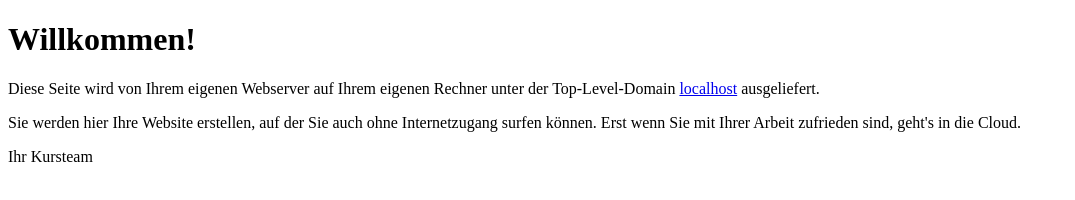
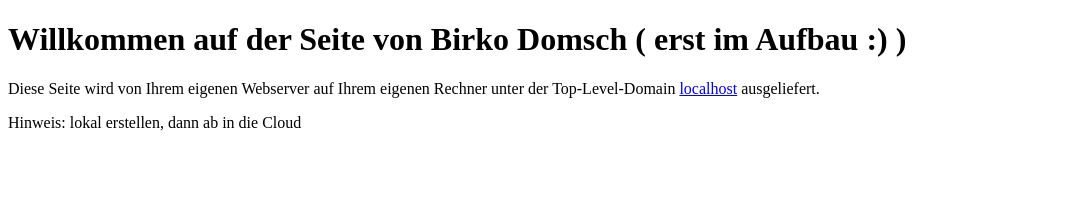
Before and after one commit to webengineering67/webeng2013, a plain HTML site: page index.html in a window 1280 px wide. Shown: the whole page, without its empty margins (0-1075 px from the left). Drawn offline with Linux system fonts and the light colour scheme.

Commit message:
Überschrift

```diff
--- a/index.html
+++ b/index.html
@@ -2,11 +2,11 @@
 <html>
 <head>
 <meta http-equiv="Content-Type" content="text/html;charset=utf-8" />
-<title>Willkommen!</title>
+<title>Willkommen auf der Seite von Birko Domsch</title>
 </head>
 <body>
 <header>
-	<h1>Willkommen!</h1>
+	<h1>Willkommen auf der Seite von Birko Domsch ( erst im Aufbau :) )</h1>
 </header>
 <article>
 	<p>
@@ -14,11 +14,7 @@
 		<a href="http://localhost">localhost</a> ausgeliefert.
 	</p>
 	<p>
-		Sie werden hier Ihre Website erstellen, auf der Sie auch ohne Internetzugang surfen können.
-		Erst wenn Sie mit Ihrer Arbeit zufrieden sind, geht's in die Cloud.
-	</p>
-	<p>
-		Ihr Kursteam
+		Hinweis: lokal erstellen, dann ab in die Cloud
 	</p>
 </article>
 </body>
```
